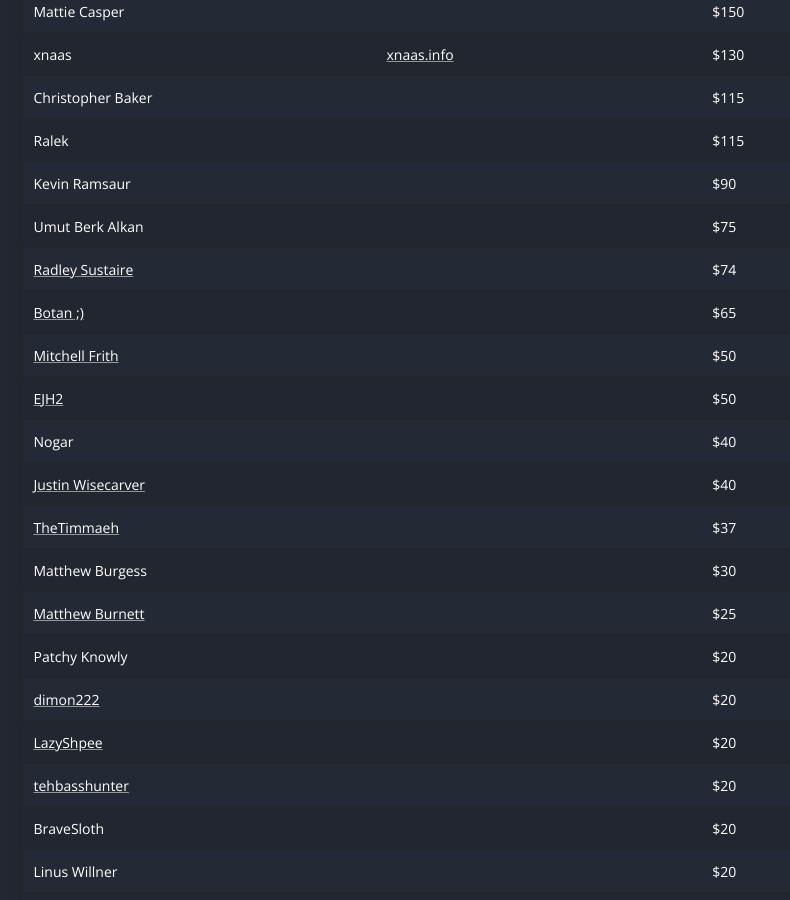
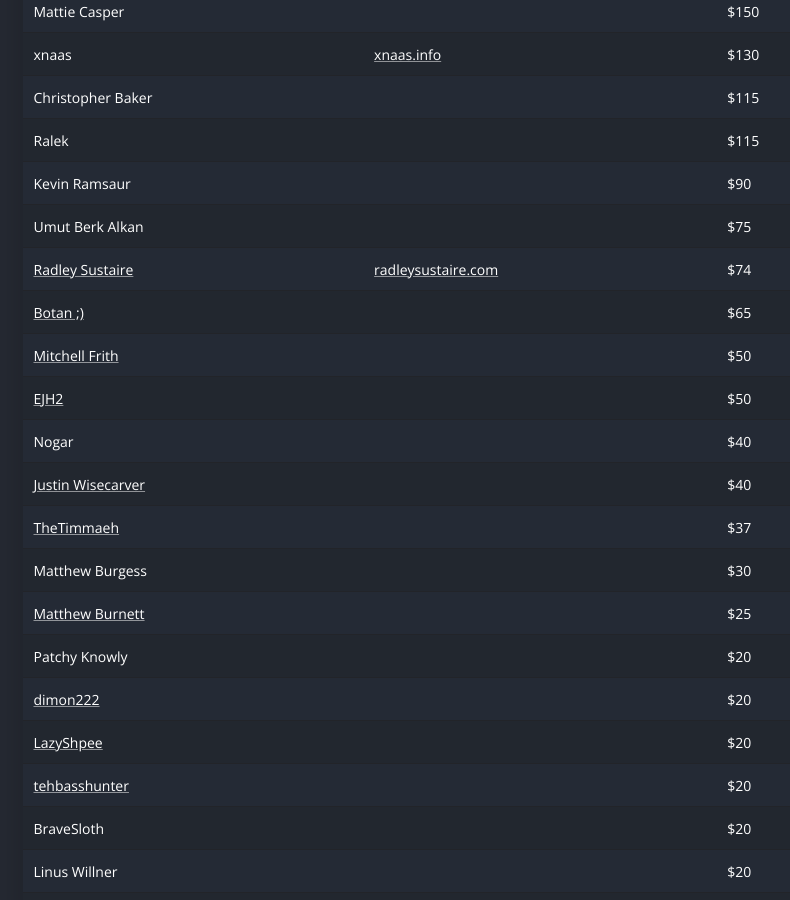
Before and after one commit to ShareX/sharex.github.io, a Jekyll site: the page built from donate/index.html, in a window 1280 px wide and 900 px high, scrolled down 763 px. Shown: the whole window, without its empty margins (62-852 px from the left). Built offline with Jekyll 4.4.1, drawn with Linux system fonts in a browser that asks for light colours; nearby versions of some CDN libraries.

Commit message:
Update donators list

```diff
--- a/donate/index.html
+++ b/donate/index.html
@@ -153,7 +153,7 @@ title: Donate
                 </tr>
                 <tr>
                     <td><a href="https://github.com/RadGH">Radley Sustaire</a></td>
-                    <td></td>
+                    <td><a href="https://radleysustaire.com">radleysustaire.com</a></td>
                     <td>$74</td>
                 </tr>
                 <tr>
```
